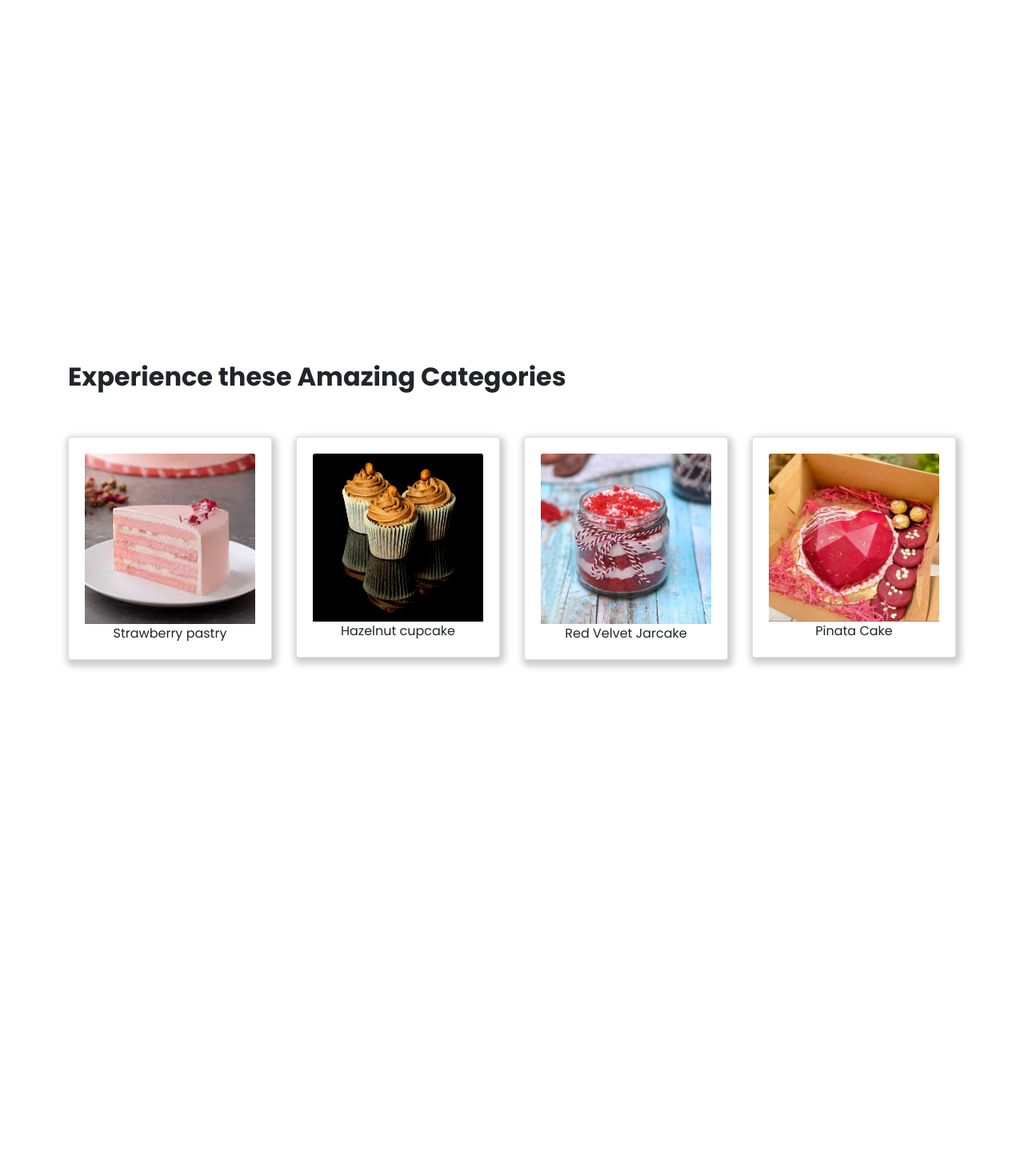
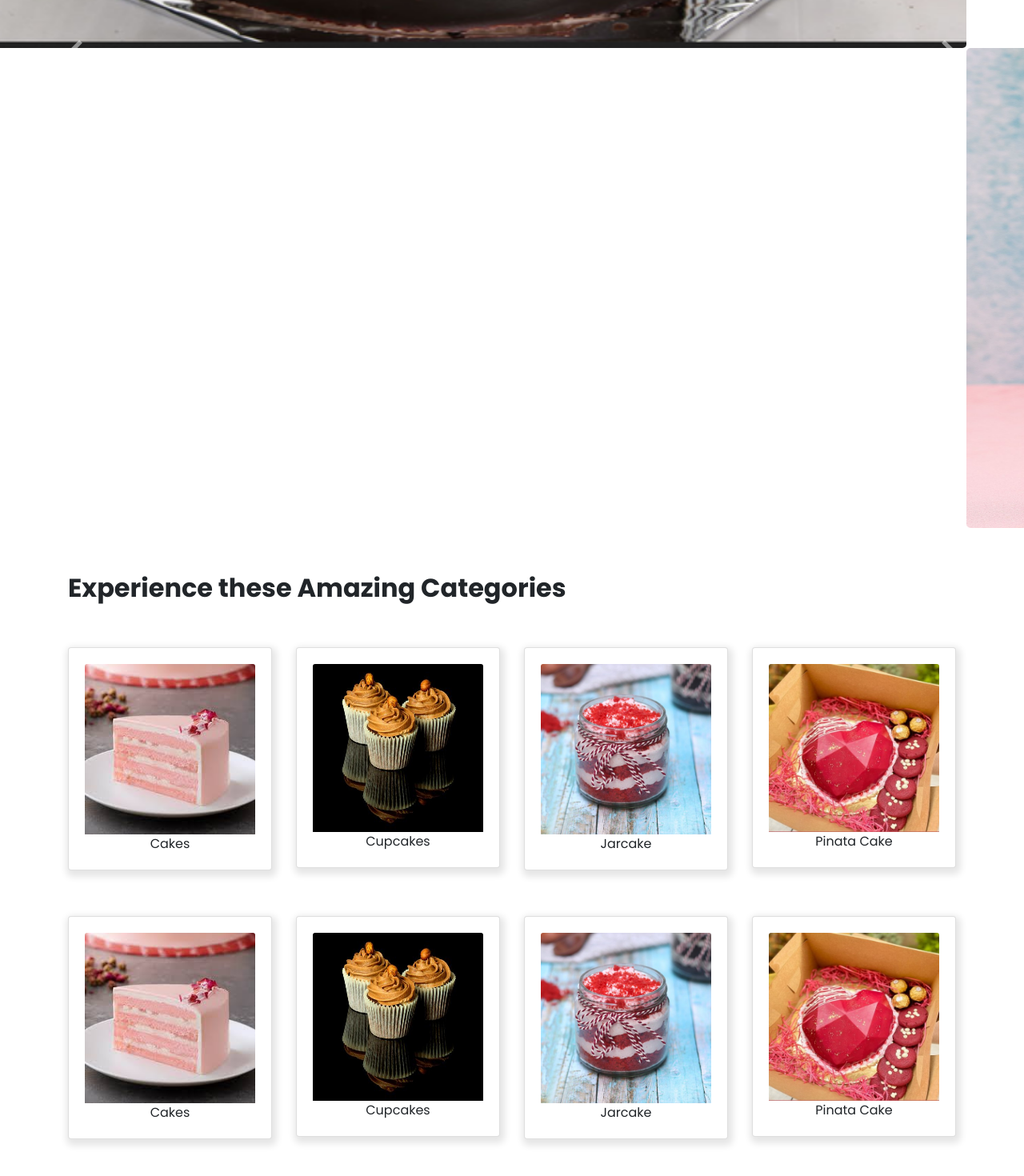
Before and after one commit to mskansara/cake-shop-frontend, an Angular app: page / in a window 1280 px wide. Shown: the part 596-2066 px from the top of the page at 80% size. Before the commit the page ends 1478 px from the top, so only its background shows below. Built offline with nearby package versions, Linux system fonts and the light colour scheme.

Commit message:
Fixed Carousel

```diff
--- a/src/app/home/home.component.css
+++ b/src/app/home/home.component.css
@@ -1,6 +1,6 @@
 .carousel-inner img {
-    margin-top: 3%;
-    margin-left: 25%;
+    /* margin-top: 3%; */
+    /* margin-left: 25%; */
     /* width: 40%;
     height: 20%; */
     border-radius: 5px;
@@ -14,9 +14,17 @@ h2{
     font-family: 'Poppins-Bold';
 }
 .card{
-    box-shadow: 2px 4px 8px 4px rgba(0,0,0,0.2);
+    box-shadow: 2px 4px 8px 4px rgba(0,0,0,0.1);
     transition: 0.3s;
     font-family: 'Poppins-Regular';
     height:fit-content;
     margin-bottom: 5%;
 }
+
+.card:hover{
+    box-shadow: 2px 4px 8px 4px rgba(0,0,0,0.5);
+    transition: 0.3s;
+    font-family: 'Poppins-Regular';
+    height:fit-content;
+    margin-bottom: 5%;
+}
--- a/src/app/home/home.component.html
+++ b/src/app/home/home.component.html
@@ -13,13 +13,15 @@
     <!-- The slideshow -->
     <div class="carousel-inner">
         <div class="carousel-item active">
-        <img src="./assets/images/hazelnut.png" alt="Cake" width="50%" height="20%">
+            <img src="./assets/images/hazelnut.png" alt="Cake" width="100%" height="600px">
         </div>
+
         <div class="carousel-item">
-        <img src="./assets/images/cupcake.jpg" alt="Cupcake" width="50%" height="20%">
+            <img src="./assets/images/cupcake.jpg" alt="Cupcake" width="100%" height="600px">
         </div>
+
         <div class="carousel-item">
-        <img src="./assets/images/brownie.jpg" alt="Brownie" width="50%" height="20%">
+            <img src="./assets/images/brownie.jpg" alt="Brownie" width="100%" height="600px">
         </div>
     </div>
 
@@ -39,19 +41,46 @@
         <div class="card">
         <div class="card-body text-center">
             <img class="card-img-top" src="./assets/images/pastry.jfif" alt="Card image" width=80%>
-            <p class="card-text">Strawberry pastry</p>
+            <p class="card-text">Cakes</p>
         </div>
         </div>
         <div class="card">
         <div class="card-body text-center">
             <img class="card-img-top" src="./assets/images/cup.jpg" alt="Card image" style="width:100%;height:210px">
-            <p class="card-text">Hazelnut cupcake</p>
+            <p class="card-text">Cupcakes</p>
         </div>
         </div>
         <div class="card">
         <div class="card-body text-center">
             <img class="card-img-top" src="./assets/images/redvelvet.jpg" alt="Card image" style="width:100%">
-            <p class="card-text">Red Velvet Jarcake</p>
+            <p class="card-text">Jarcake</p>
+        </div>
+        </div>
+        <div class="card">
+        <div class="card-body text-center">
+            <img class="card-img-top" src="./assets/images/pinata.jpg" alt="Card image" style="width:100%;height:210px">
+            <p class="card-text">Pinata Cake</p>
+        </div>
+        </div>
+    </div>
+
+    <div class="card-deck">
+        <div class="card">
+        <div class="card-body text-center">
+            <img class="card-img-top" src="./assets/images/pastry.jfif" alt="Card image" width=80%>
+            <p class="card-text">Cakes</p>
+        </div>
+        </div>
+        <div class="card">
+        <div class="card-body text-center">
+            <img class="card-img-top" src="./assets/images/cup.jpg" alt="Card image" style="width:100%;height:210px">
+            <p class="card-text">Cupcakes</p>
+        </div>
+        </div>
+        <div class="card">
+        <div class="card-body text-center">
+            <img class="card-img-top" src="./assets/images/redvelvet.jpg" alt="Card image" style="width:100%">
+            <p class="card-text">Jarcake</p>
         </div>
         </div>
         <div class="card">
```
Lines whose indentation alone changed are shown as unchanged.
